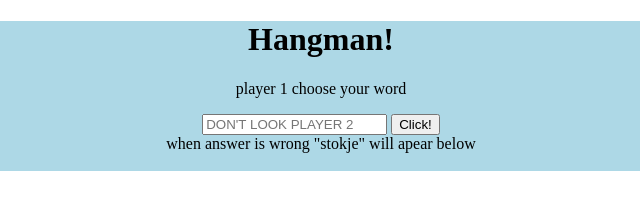
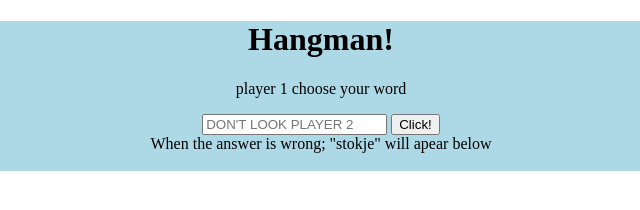
Before and after one commit to lloydst/hangman, a plain HTML site: page index.html in a window 1280 px wide. Shown: the full height of the page, 319-959 px from the left. Drawn offline with Linux system fonts and the light colour scheme.

Commit message:
a sentence change

```diff
--- a/index.html
+++ b/index.html
@@ -16,7 +16,7 @@
         <div class="playerTwoGuess"></div>
         <div class="playerTwoWord"></div>
         <div class="lives"></div>
-        <div class="theHangman">when answer is wrong "stokje" will apear below <br></div>
+        <div class="theHangman">When the answer is wrong; "stokje" will apear below <br></div>
         <br>
         <div class="refresh"></div>
     </div>
```
